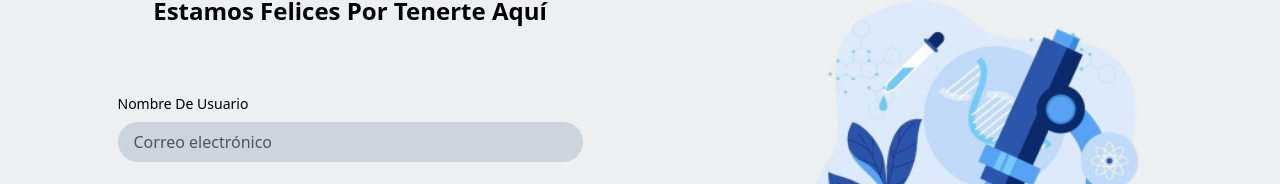
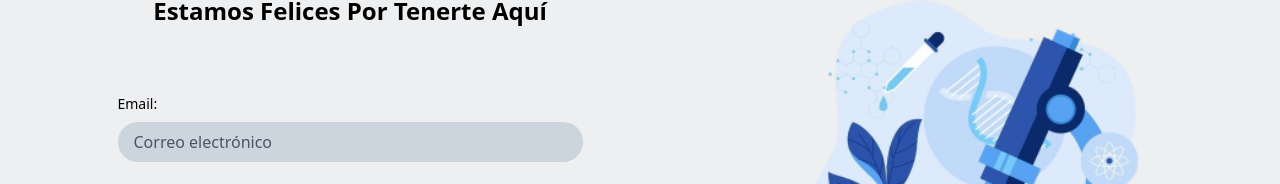
Before and after one commit to LabQuimica/laboratorio, a Next.js app: page /login in a window 1280 px wide. Shown: the part 236-420 px from the top of the page. Built offline with nearby package versions, Linux system fonts and the light colour scheme.

Commit message:
Menu de Inicio de Sesion

```diff
--- a/src/app/login/page.tsx
+++ b/src/app/login/page.tsx
@@ -70,7 +70,7 @@ export default function LoginPage() {
             {error && <p style={{ color: 'red' }}>{error}</p>}
             {success && <p style={{ color: 'green' }}>{success}</p>}
             <div className='w-full inline-grid'>
-              <label className='text-sm'>Nombre De Usuario</label>
+              <label className='text-sm'>Email:</label>
               <input
                 type="email"
                 name="email"
```
